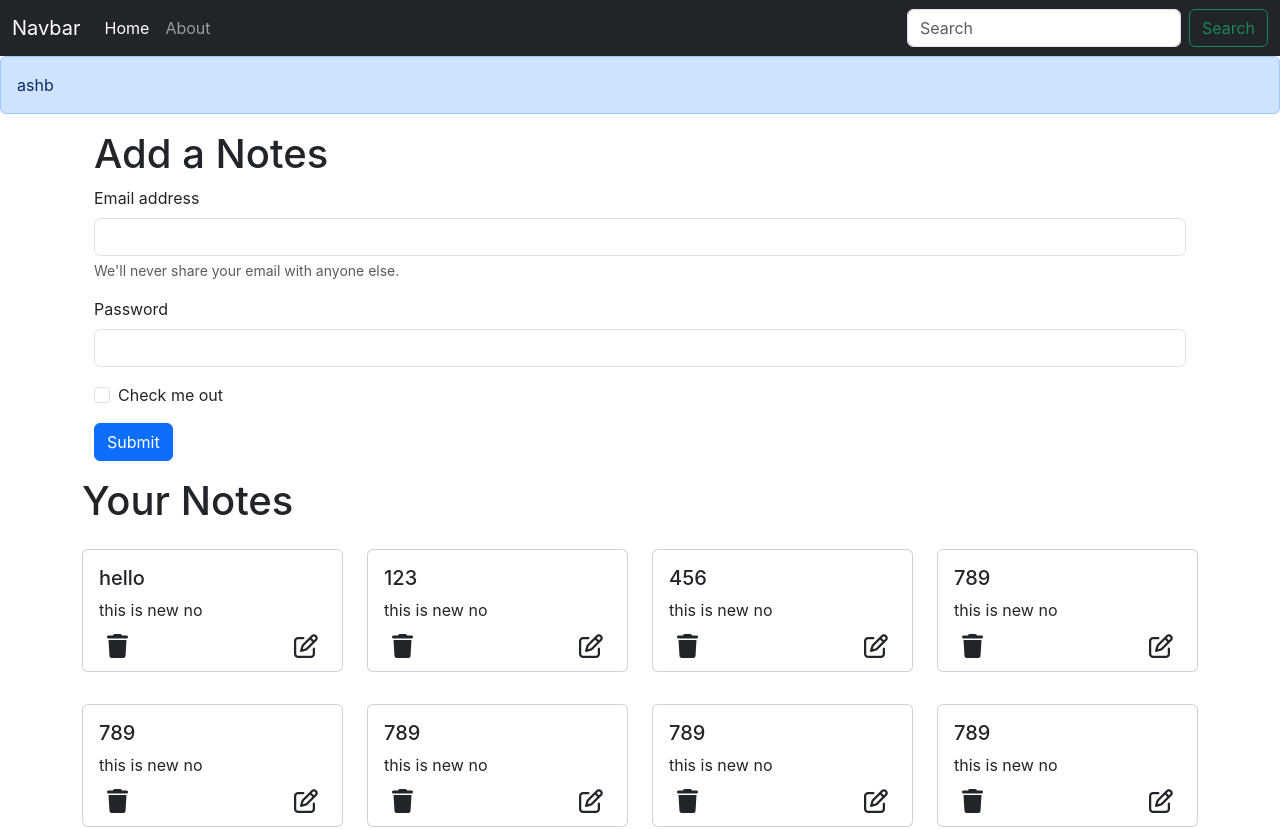
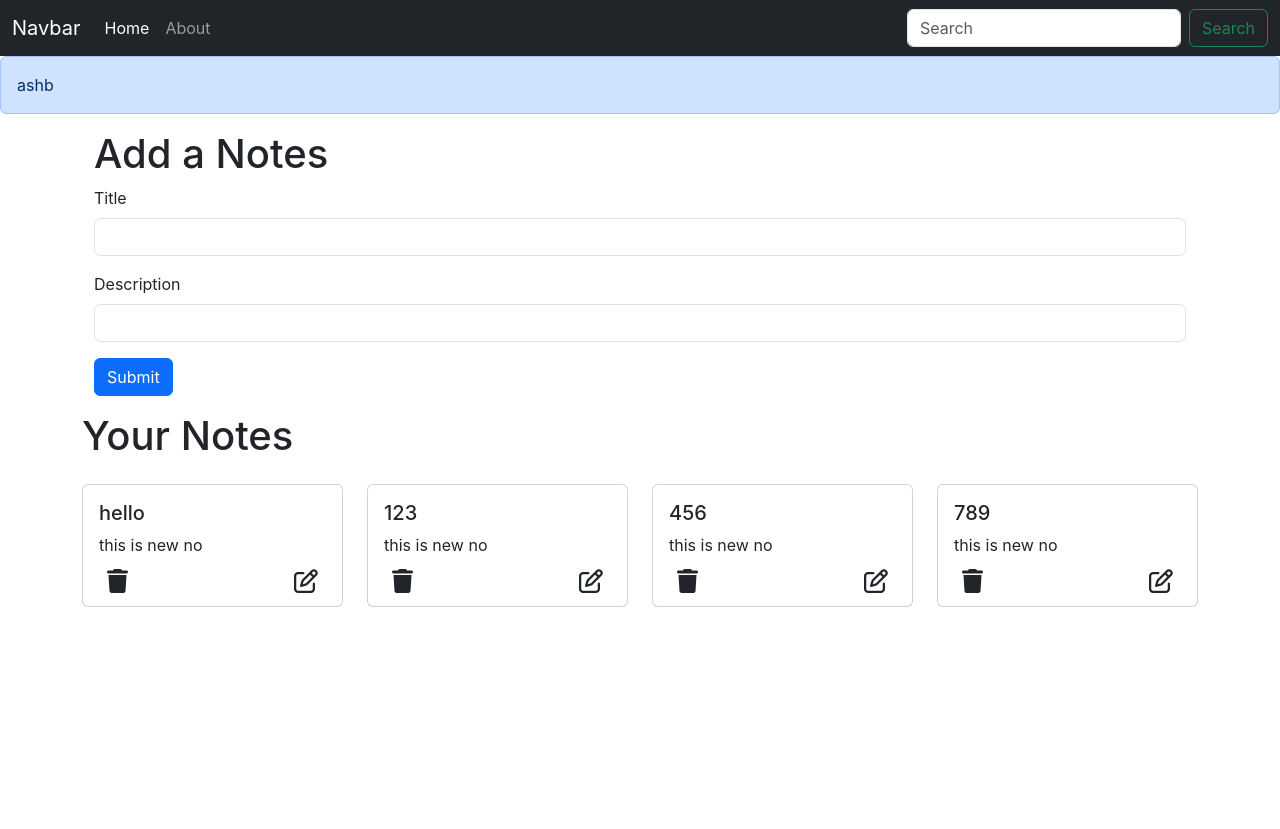
Before and after one commit to JayBansod/inotebook, a React (Create React App) app: page / in a window 1280 px wide. Shown: the top 829 px of the page. After the commit the page ends 800 px from the top, so only its background shows below. Built offline with nearby package versions, Linux system fonts and the light colour scheme.

Commit message:
video 62 done we can add notes all changes are made in AddNote.js

```diff
--- /dev/null
+++ b/src/components/AddNote.js
@@ -0,0 +1,61 @@
+import React, { useContext, useState } from "react";
+import noteConText from "../context/notes/noteContext";
+
+const AddNote = () => {
+  //to access add note function written in NoteState.js
+  const conText = useContext(noteConText);
+  const { addNote } = conText;
+
+  const [note, setNote] = useState({ title: "", description: "", tag: "" });
+  const handelClick = (e) => {
+    e.preventDefault();
+    addNote(note);
+  };
+  const onChange = (e) => {
+    setNote({ ...note, [e.target.name]: e.target.value });
+  };
+  return (
+    <>
+      <div className="container my-3">
+        <h1>Add a Notes</h1>
+        <form>
+          <div className="mb-3">
+            <label htmlFor="title" className="form-label">
+              Title
+            </label>
+            <input
+              type="text"
+              className="form-control"
+              id="title"
+              name="title"
+              aria-describedby="emailHelp"
+              onChange={onChange}
+            />
+          </div>
+          <div className="mb-3">
+            <label htmlFor="description" className="form-label">
+              Description
+            </label>
+            <input
+              type="text"
+              className="form-control"
+              id="description"
+              name="description"
+              onChange={onChange}
+            />
+          </div>
+
+          <button
+            type="submit"
+            className="btn btn-primary"
+            onClick={handelClick}
+          >
+            Submit
+          </button>
+        </form>
+      </div>
+    </>
+  );
+};
+
+export default AddNote;
--- a/src/components/Alert.js
+++ b/src/components/Alert.js
@@ -3,7 +3,7 @@
 const Alert = (props) => {
   return (
     <>
-      <div class="alert alert-primary" role="alert">
+      <div className="alert alert-primary" role="alert">
         {props.message}
       </div>
     </>
--- a/src/components/Homee.js
+++ b/src/components/Homee.js
@@ -3,48 +3,6 @@
 const Homee = () => {
   return (
     <>
-      <div className="container my-3">
-        <h1>Add a Notes</h1>
-        <form>
-          <div className="mb-3">
-            <label htmlFor="exampleInputEmail1" className="form-label">
-              Email address
-            </label>
-            <input
-              type="email"
-              className="form-control"
-              id="exampleInputEmail1"
-              aria-describedby="emailHelp"
-            />
-            <div id="emailHelp" className="form-text">
-              We'll never share your email with anyone else.
-            </div>
-          </div>
-          <div className="mb-3">
-            <label htmlFor="exampleInputPassword1" className="form-label">
-              Password
-            </label>
-            <input
-              type="password"
-              className="form-control"
-              id="exampleInputPassword1"
-            />
-          </div>
-          <div className="mb-3 form-check">
-            <input
-              type="checkbox"
-              className="form-check-input"
-              id="exampleCheck1"
-            />
-            <label className="form-check-label" htmlFor="exampleCheck1">
-              Check me out
-            </label>
-          </div>
-          <button type="submit" className="btn btn-primary">
-            Submit
-          </button>
-        </form>
-      </div>
       <Notes />
     </>
   );
--- a/src/components/Notes.js
+++ b/src/components/Notes.js
@@ -1,15 +1,16 @@
 import React, { useContext } from "react";
-
 import noteConText from "../context/notes/noteContext";
 import Noteitem from "./Noteitem";
+import AddNote from "./AddNote";
 
 const Notes = () => {
   // we created notecontext for accessing the valuse anywhere in the app
   // we use useContext for these
   const conText = useContext(noteConText);
-  const { notes, setNotes } = conText;
+  const { notes, addNote } = conText;
   return (
     <>
+      <AddNote />
       <div className="row my-3">
         <h1>Your Notes</h1>
         {notes.map((note) => {
--- a/src/context/notes/NotesState.js
+++ b/src/context/notes/NotesState.js
@@ -52,55 +52,33 @@
       date: "2023-04-28T19:20:53.072Z",
       __v: 0,
     },
-    {
-      _id: "644c1c9515ac8f7e8f9c1371",
-      user: "644acfce567aa3bccc28d6a5",
-      title: "789",
-      description: "this is new no",
-      tag: "general",
-      date: "2023-04-28T19:20:53.072Z",
-      __v: 0,
-    },
-    {
-      _id: "644c1c9515ac8f7e8f9c1371",
-      user: "644acfce567aa3bccc28d6a5",
-      title: "789",
-      description: "this is new no",
-      tag: "general",
-      date: "2023-04-28T19:20:53.072Z",
-      __v: 0,
-    },
-    {
-      _id: "644c1c9515ac8f7e8f9c1371",
-      user: "644acfce567aa3bccc28d6a5",
-      title: "789",
-      description: "this is new no",
-      tag: "general",
-      date: "2023-04-28T19:20:53.072Z",
-      __v: 0,
-    },
-    {
-      _id: "644c1c9515ac8f7e8f9c1371",
-      user: "644acfce567aa3bccc28d6a5",
-      title: "789",
-      description: "this is new no",
-      tag: "general",
-      date: "2023-04-28T19:20:53.072Z",
-      __v: 0,
-    },
-    {
-      _id: "644c1c9515ac8f7e8f9c1371",
-      user: "644acfce567aa3bccc28d6a5",
-      title: "789",
-      description: "this is new no",
-      tag: "general",
-      date: "2023-04-28T19:20:53.072Z",
-      __v: 0,
-    },
   ];
   const [notes, setNotes] = useState(noteInitiate);
+
+  //Add a note
+  const addNote = (title, description, tag) => {
+    //to api call
+    console.log("adding a note");
+    const note = {
+      _id: "644ad00e567aa3bccc28d6a7",
+      user: "644acfce567aa3bccc28d6a5",
+      title: "hello",
+      description: "this is new no [added]",
+      tag: "general",
+      date: "2023-04-27T19:42:06.734Z",
+      __v: 0,
+    };
+    setNotes(notes.concat(note));
+  };
+  //Delete Node
+  const deleteNote = (id) => {};
+
+  //Edit Note
+  const editNote = (id) => {};
   return (
-    <NoteContext.Provider value={{ notes, setNotes }}>
+    <NoteContext.Provider
+      value={{ notes, setNotes, addNote, deleteNote, editNote }}
+    >
       {props.children}
     </NoteContext.Provider>
   );
```
